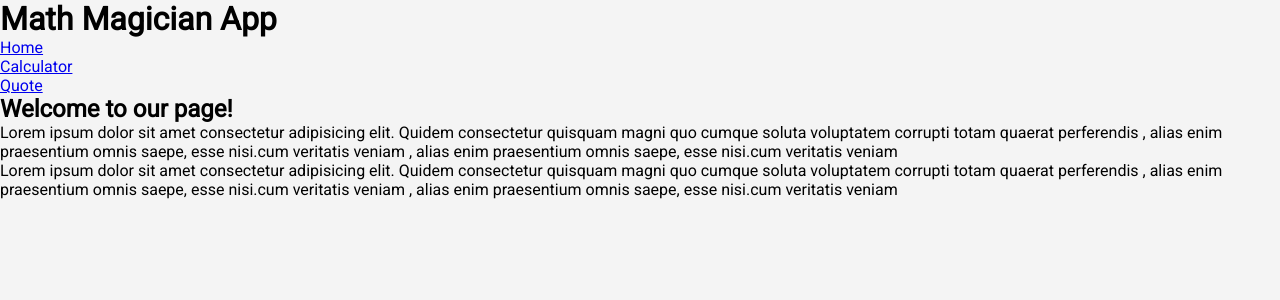
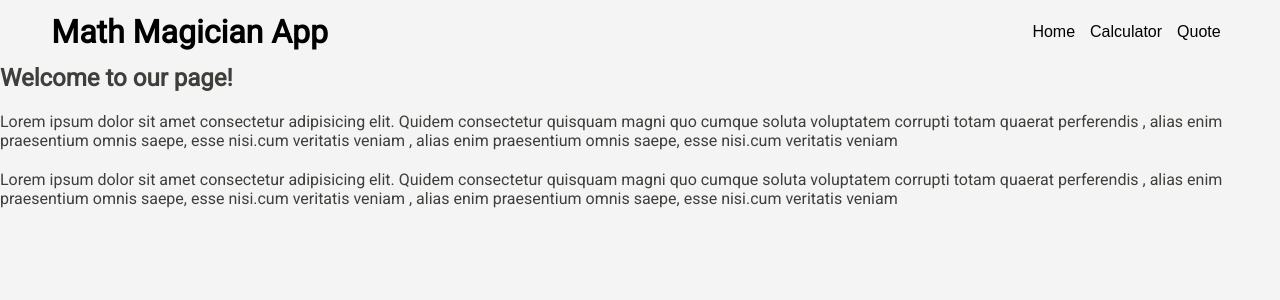
Before and after one commit to akezeth/math-magicians, a React (Create React App) app: page / in a window 1280 px wide. Shown: the top 300 px of the page. Built offline with nearby package versions, Linux system fonts and the light colour scheme.

Commit message:
Add styling

```diff
--- a/src/index.css
+++ b/src/index.css
@@ -16,6 +16,44 @@ body {
   display: flex;
   flex-direction: column;
   align-items: center;
+}
+
+.header {
+  display: flex;
+  justify-content: space-between;
+  align-items: center;
+  padding: 1% 6% 1% 4%;
+  background-color: var(--header-color);
+  color: var(--text-color);
+}
+
+ul {
+  list-style-type: none;
+  display: flex;
+  gap: 8px;
+}
+
+li {
+  padding: 2%;
+  text-align: center;
+}
+
+a {
+  text-decoration: none;
+  font-family: 'Poppins', sans-serif;
+  color: var(--text-color);
+}
+
+a:hover {
+  color: var(--hover-color);
+  text-decoration: underline;
+}
+
+.home-content {
+  display: flex;
+  flex-direction: column;
+  gap: 20px;
+  color: rgb(62, 63, 59);
 }
 
 .display-text {
@@ -41,6 +79,13 @@ body {
 .author {
   align-self: flex-end;
   font-weight: bold;
+}
+
+.container {
+  display: flex;
+  justify-content: center;
+  align-items: center;
+  gap: 2rem;
 }
 
 .wrapper {
@@ -90,3 +135,7 @@ body {
 .btn:hover {
   border: 1.5px dotted #868181;
 }
+
+center {
+  padding: 5%;
+}
```
